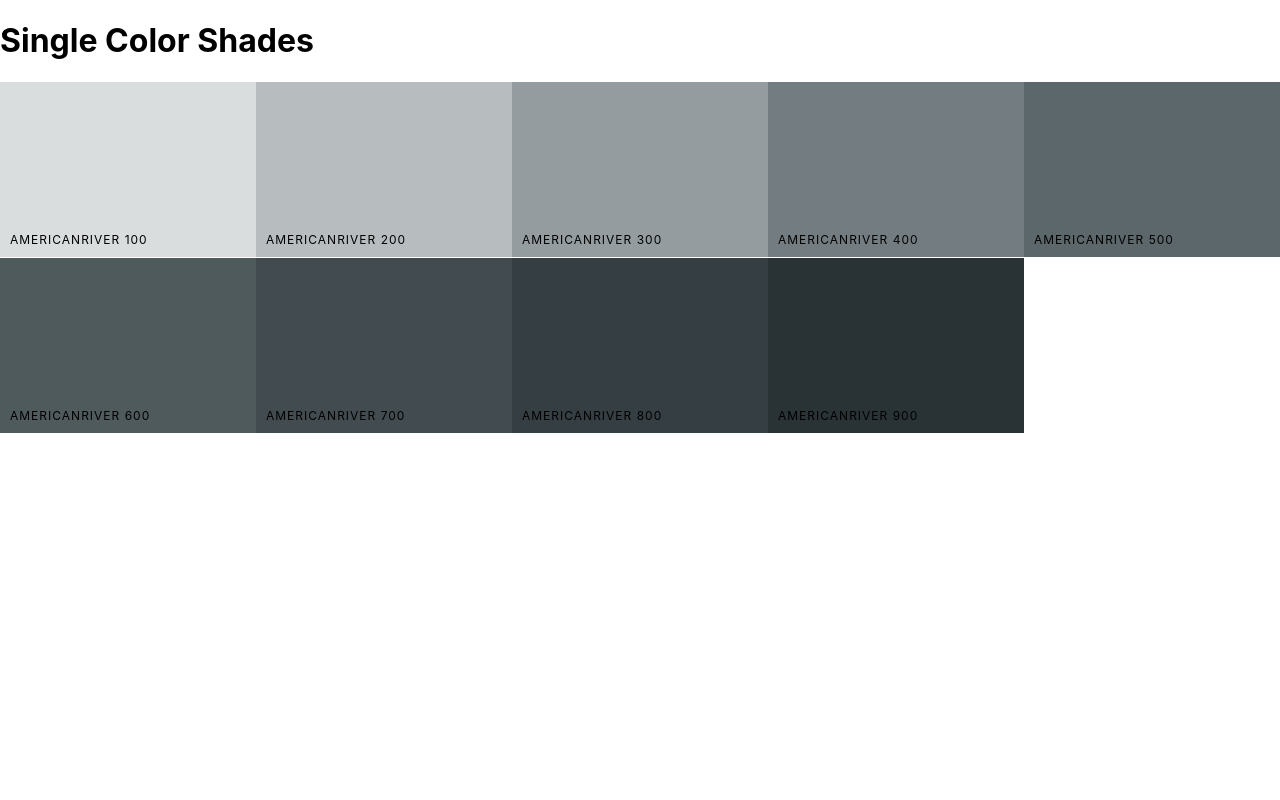
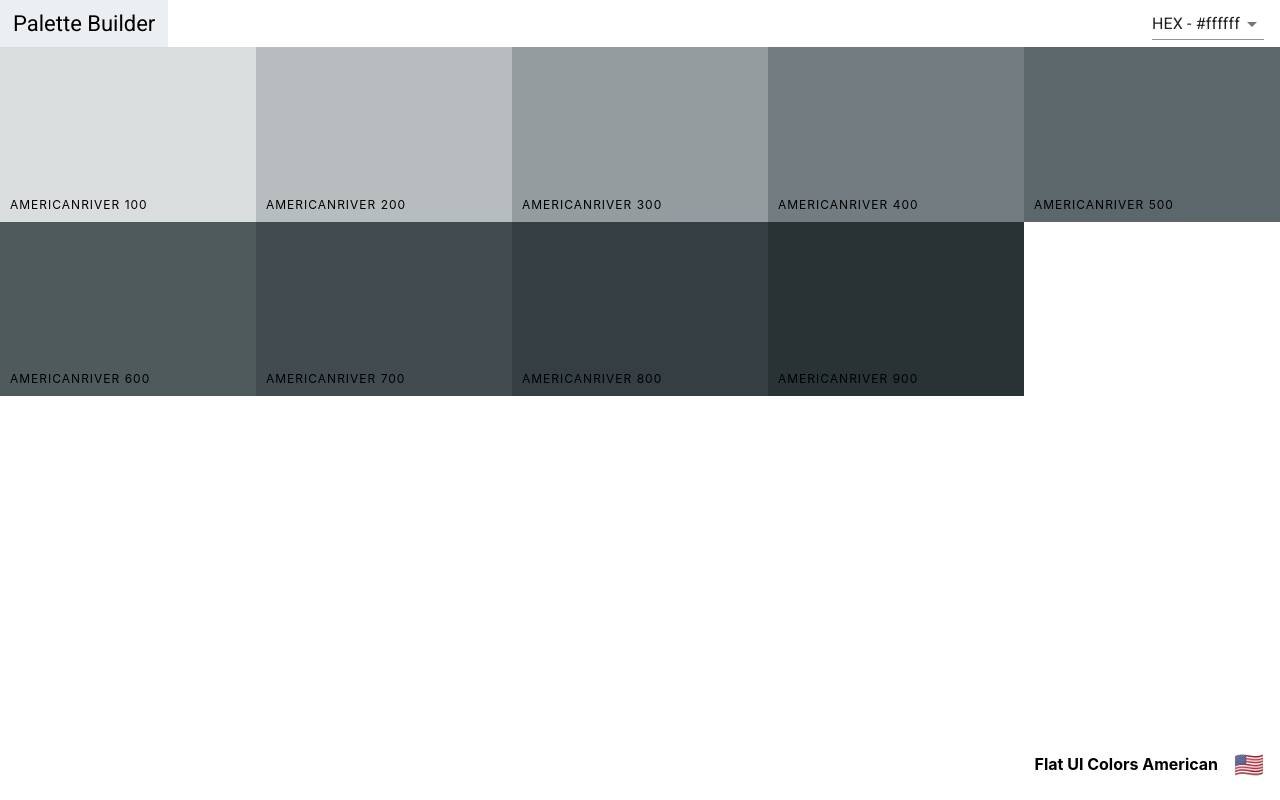
Before and after one commit to spencerhaugh/color-project, a React (Create React App) app: page /palette/flat-ui-colors-american/americanriver in a window 1280 px wide. Built offline with nearby package versions, Linux system fonts and the light colour scheme.

Commit message:
Add Navbar and Footer to SingleColorPalette

```diff
--- a/src/ColorBox.css
+++ b/src/ColorBox.css
@@ -56,6 +56,7 @@
   text-align: center;
   line-height: 30px;
   text-transform: uppercase;
+  font-size: 0.8rem;
 }
 
 .copy-overlay {
--- a/src/ColorBox.js
+++ b/src/ColorBox.js
@@ -34,7 +34,7 @@ export default class ColorBox extends Component {
                         <button className='copy-button'>Copy</button>
                     </div>
                     {showLink && (<Link to={moreUrl} onClick={e => e.stopPropagation()}>
-                        <span className='see-more'>More</span>
+                        <span className='see-more'>Shades</span>
                     </Link>)}
 
                 </div>
--- a/src/Navbar.js
+++ b/src/Navbar.js
@@ -27,14 +27,14 @@ export default class Navbar extends Component {
         this.setState({ open: false })
     }
     render() {
-        const { level, changeLevel } = this.props;
+        const { level, changeLevel, isShades } = this.props;
         const { format } = this.state;
         return (
             <nav className="Navbar">
                 <div className="logo">
-                    <Link exact to='/'>Palette Builder</Link>
+                    <Link to='/'>Palette Builder</Link>
                 </div>
-                <div className='slider-container'>
+                {!isShades && (<div className='slider-container'>
                     <span>Level: {level}</span>
                     <div className='slider'>
                         <Slider
@@ -59,7 +59,7 @@ export default class Navbar extends Component {
                             }}
                         />
                     </div>
-                </div>
+                </div>)}
                 <div className='select-container'>
                     <Select value={format} onChange={this.handleFormatChange}>
                         <MenuItem value="hex">HEX - #ffffff</MenuItem>
--- a/src/Palette.js
+++ b/src/Palette.js
@@ -1,6 +1,7 @@
 import React, { Component } from 'react';
 import ColorBox from './ColorBox';
 import Navbar from './Navbar';
+import PaletteFooter from './PaletteFooter';
 import './Palette.css';
 
 
@@ -38,15 +39,13 @@ export default class Palette extends Component {
                 <Navbar
                     level={level}
                     changeLevel={this.changeLevel}
+                    isShades={false}
                     handleChange={this.changeFormat}
                 />
                 <div className='Palette-colors'>
                     {colorBoxes}
                 </div>
-                <footer className='Palette-footer'>
-                    {paletteName}
-                    <span className='emoji'>{emoji}</span>
-                </footer>
+                <PaletteFooter paletteName={paletteName} emoji={emoji} />
             </div>
         )
     }
--- /dev/null
+++ b/src/PaletteFooter.js
@@ -0,0 +1,11 @@
+import React from 'react';
+
+export default function PaletteFooter(props) {
+    const { paletteName, emoji } = props;
+    return (
+        <footer className='Palette-footer'>
+            {paletteName}
+            <span className='emoji'>{emoji}</span>
+        </footer>
+    )
+}
--- a/src/SingleColorPalette.js
+++ b/src/SingleColorPalette.js
@@ -1,10 +1,14 @@
 import React, { Component } from 'react';
 import ColorBox from './ColorBox';
+import Navbar from './Navbar';
+import PaletteFooter from './PaletteFooter';
 
 export default class SingleColorPalette extends Component {
     constructor(props) {
         super(props);
         this._shades = this.gatherShades(this.props.palette, this.props.colorId)
+        this.state = { format: 'hex' }
+        this.changeFormat = this.changeFormat.bind(this);
     }
     gatherShades(palette, colorToFilterBy) {
         // return all shades of color
@@ -18,12 +22,16 @@ export default class SingleColorPalette extends Component {
         }
         return shades.slice(1);
     }
-
+    changeFormat(format) {
+        this.setState({ format })
+    };
 
     render() {
+        let { format } = this.state;
+        let { paletteName, emoji } = this.props.palette;
         const colorBoxes = this._shades.map(color => (
             <ColorBox
-                background={color.hex}
+                background={color[format]}
                 name={color.name}
                 key={color.name}
                 showLink={false}
@@ -31,10 +39,11 @@ export default class SingleColorPalette extends Component {
         ));
         return (
             <div className='SingleColorPalette Palette'>
-                <h1>Single Color Shades</h1>
+                <Navbar handleChange={this.changeFormat} isShades={true} />
                 <div className='Palette-colors'>
                     {colorBoxes}
                 </div>
+                <PaletteFooter paletteName={paletteName} emoji={emoji} />
             </div>
         )
     }
```
